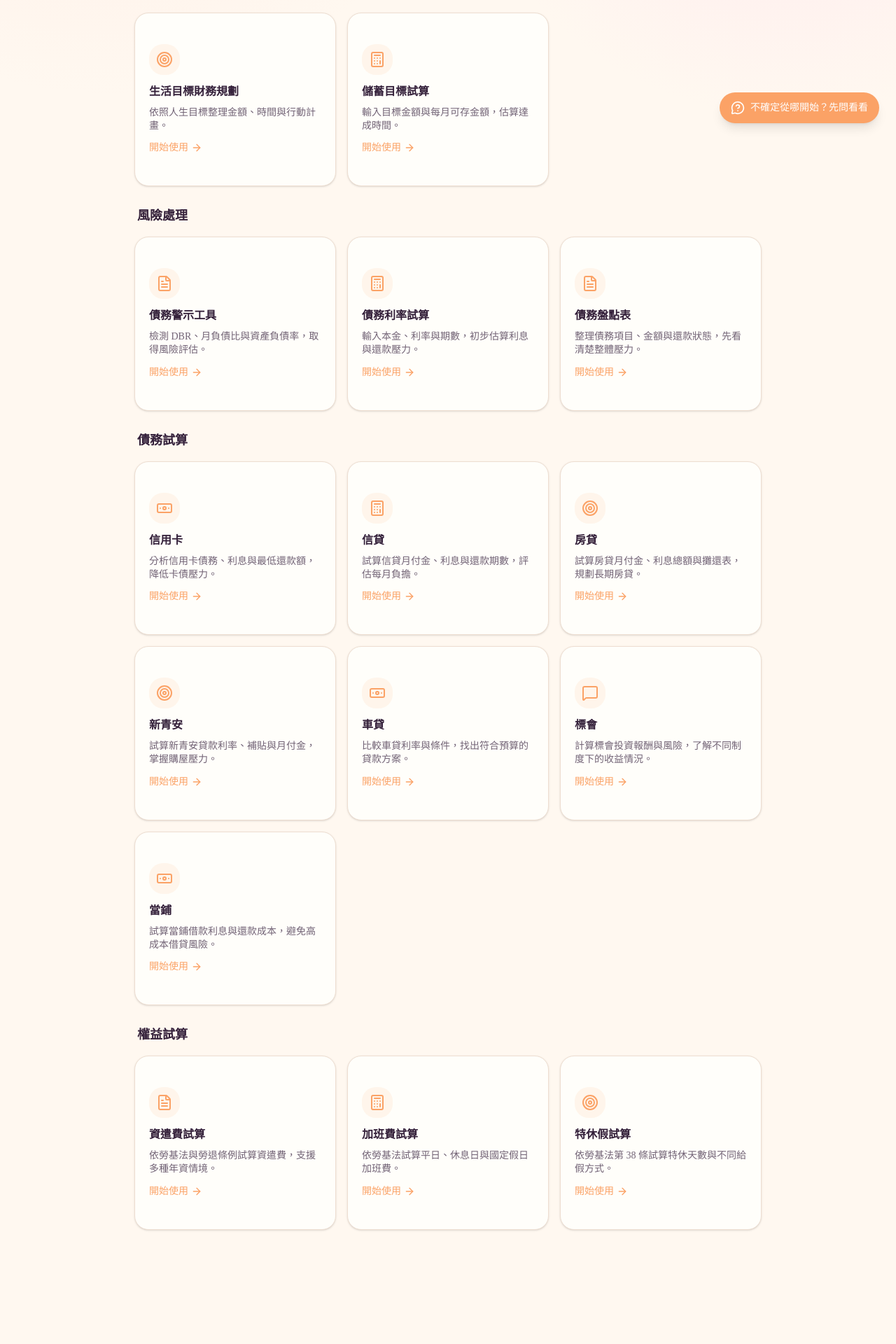
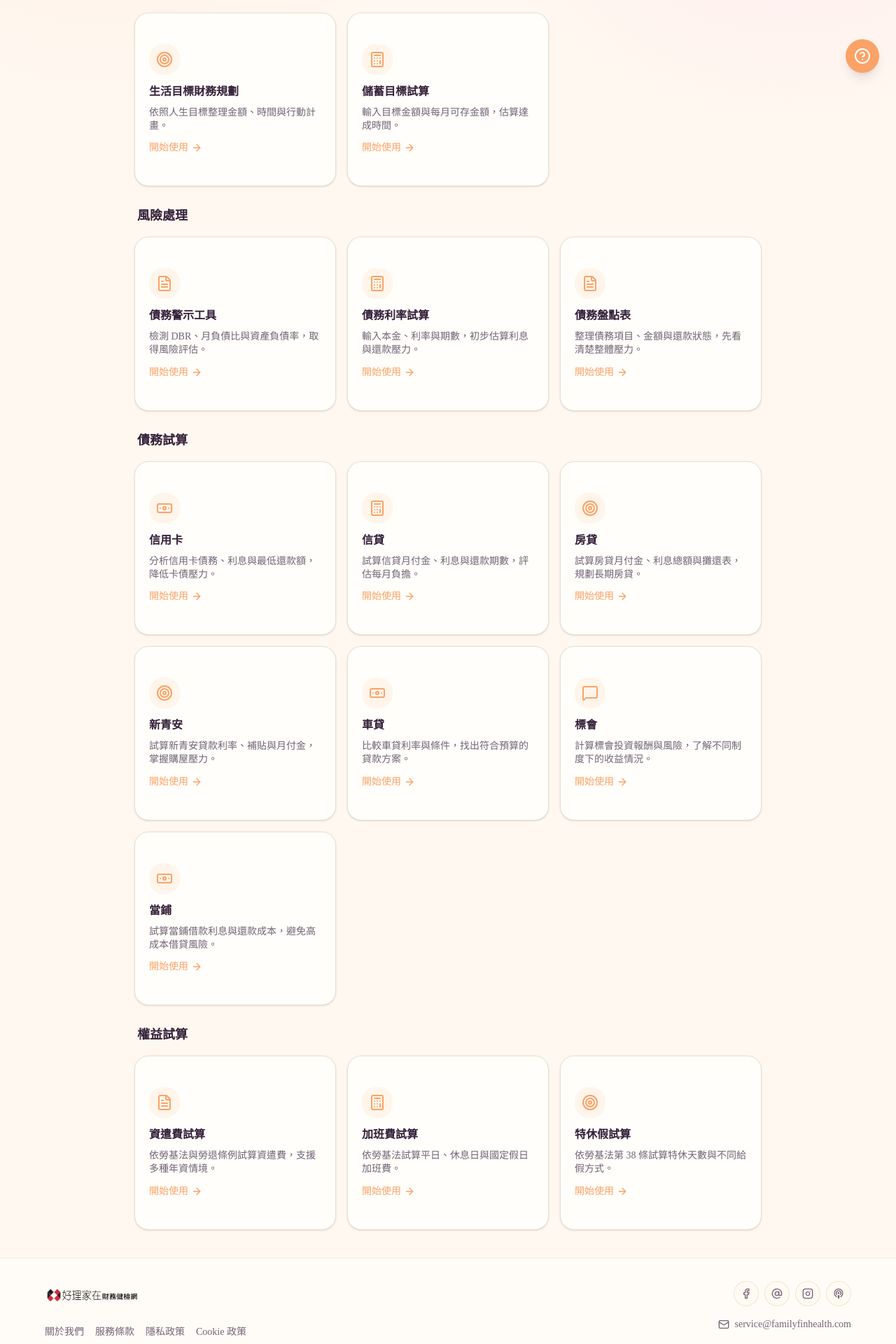
Before and after one commit to Kevin-Yeh-egroup/cowork-website, a Next.js app: page /toolbox in a window 1280 px wide. Shown: the part 600-2520 px from the top of the page at 70% size. Before the commit the page ends 2397 px from the top, so only its background shows below. Built offline with nearby package versions, Linux system fonts and the light colour scheme.

Commit message:
Add clean footer and refine floating help

```diff
--- a/app/layout.tsx
+++ b/app/layout.tsx
@@ -5,6 +5,7 @@ import './globals.css'
 import { Navigation } from '@/components/navigation'
 import { FloatingAskButton } from '@/components/floating-ask-button'
 import { SiteBreadcrumbs } from '@/components/site-breadcrumbs'
+import { SiteFooter } from '@/components/site-footer'
 
 const notoSansTC = Noto_Sans_TC({
   subsets: ["latin"],
@@ -54,6 +55,7 @@ export default function RootLayout({
           <SiteBreadcrumbs />
           {children}
         </main>
+        <SiteFooter />
         <FloatingAskButton />
         {process.env.NODE_ENV === 'production' && <Analytics />}
       </body>
--- a/app/page.tsx
+++ b/app/page.tsx
@@ -149,7 +149,7 @@ export default function HomePage() {
             </CardContent>
           </Card>
 
-          <div>
+          <div id="about" className="scroll-mt-24">
             <h2 className="text-xl sm:text-2xl font-semibold text-foreground mb-4 text-center">關於我們</h2>
             <div className="grid grid-cols-1 md:grid-cols-3 gap-4">
               {aboutLinks.map((item) => {
--- a/app/toolbox/page.tsx
+++ b/app/toolbox/page.tsx
@@ -15,7 +15,7 @@ const accountingToolLink = (tool: string, accountingTab: number) =>
 const categories = [
   {
     id: "accounting-assistant",
-    title: "記帳助理",
+    title: "日常整理",
     tools: [
       {
         href: `${financialCalculatorBase}/basic-accounting`,
--- a/components/floating-ask-button.tsx
+++ b/components/floating-ask-button.tsx
@@ -2,7 +2,7 @@
 
 import Link from "next/link"
 import { useState } from "react"
-import { Bot, MessageCircleQuestion, Send, X } from "lucide-react"
+import { Bot, CircleHelp, Send, X } from "lucide-react"
 import { Button } from "@/components/ui/button"
 import { Input } from "@/components/ui/input"
 import { externalLinks } from "@/lib/external-links"
@@ -15,7 +15,6 @@ const actionLinks = [
 ]
 
 export function FloatingAskButton() {
-  const [isOpen, setIsOpen] = useState(false)
   const [input, setInput] = useState("")
   const [hasResponse, setHasResponse] = useState(false)
 
@@ -24,9 +23,11 @@ export function FloatingAskButton() {
     setHasResponse(true)
   }
 
-  if (isOpen) {
-    return (
-      <div className="fixed bottom-6 right-6 z-50 w-[calc(100vw-2rem)] max-w-sm rounded-2xl border border-border bg-card shadow-2xl">
+  return (
+    <div className="fixed bottom-24 right-5 z-50 sm:right-6">
+      <input id="floating-ask-toggle" type="checkbox" className="peer sr-only" />
+
+      <div className="pointer-events-none invisible absolute bottom-16 right-0 w-[calc(100vw-2rem)] max-w-sm translate-y-2 rounded-2xl border border-border bg-card opacity-0 shadow-2xl transition-all peer-checked:pointer-events-auto peer-checked:visible peer-checked:translate-y-0 peer-checked:opacity-100">
         <div className="flex items-center justify-between border-b border-border p-4">
           <div className="flex items-center gap-2">
             <div className="w-9 h-9 rounded-full bg-primary/10 flex items-center justify-center">
@@ -37,10 +38,16 @@ export function FloatingAskButton() {
               <p className="text-xs text-muted-foreground">先整理你的狀況，再推薦下一步</p>
             </div>
           </div>
-          <Button variant="ghost" size="icon" onClick={() => setIsOpen(false)}>
+          <label
+            htmlFor="floating-ask-toggle"
+            className="inline-flex h-9 w-9 cursor-pointer items-center justify-center rounded-md text-muted-foreground transition-colors hover:bg-secondary hover:text-foreground"
+            role="button"
+            aria-label="關閉問問 AI"
+            title="關閉問問 AI"
+          >
             <X className="h-4 w-4" />
             <span className="sr-only">關閉問問 AI</span>
-          </Button>
+          </label>
         </div>
 
         <div className="space-y-3 p-4">
@@ -96,18 +103,16 @@ export function FloatingAskButton() {
           </Button>
         </div>
       </div>
-    )
-  }
 
-  return (
-    <button
-      type="button"
-      onClick={() => setIsOpen(true)}
-      className="fixed bottom-6 right-6 z-50 flex items-center gap-2 bg-primary text-primary-foreground px-4 py-3 rounded-full shadow-lg hover:shadow-xl transition-all hover:scale-105 group"
-    >
-      <MessageCircleQuestion className="h-5 w-5" />
-      <span className="hidden sm:inline text-sm font-medium">不確定從哪開始？先問看看</span>
-      <span className="sm:hidden text-sm font-medium">問問看</span>
-    </button>
+      <label
+        htmlFor="floating-ask-toggle"
+        className="flex h-12 w-12 cursor-pointer items-center justify-center rounded-full bg-primary text-primary-foreground shadow-lg transition-all hover:scale-105 hover:shadow-xl"
+        role="button"
+        aria-label="不確定從哪開始？先問看看"
+        title="不確定從哪開始？先問看看"
+      >
+        <CircleHelp className="h-6 w-6" />
+      </label>
+    </div>
   )
 }
--- /dev/null
+++ b/components/site-footer.tsx
@@ -0,0 +1,89 @@
+import Image from "next/image"
+import Link from "next/link"
+import { AtSign, Facebook, Instagram, Mail, Podcast } from "lucide-react"
+
+const footerLinks = [
+  { href: "/#about", label: "關於我們" },
+  { href: "https://www.familyfinhealth.com/policies?tab=termsOfUse", label: "服務條款" },
+  { href: "https://www.familyfinhealth.com/policies?tab=privacyPolicy", label: "隱私政策" },
+  { href: "https://www.familyfinhealth.com/policies?tab=cookiePolicy", label: "Cookie 政策" },
+]
+
+const socialLinks = [
+  {
+    href: "https://www.facebook.com/profile.php?id=61572528928425&locale=zh_TW",
+    label: "Facebook",
+    icon: Facebook,
+  },
+  {
+    href: "https://www.threads.com/@fhcs2025",
+    label: "Threads",
+    icon: AtSign,
+  },
+  {
+    href: "https://www.instagram.com/fhcs2025/",
+    label: "Instagram",
+    icon: Instagram,
+  },
+  {
+    href: "https://open.firstory.me/user/haolijiazaipodcast/platforms",
+    label: "Podcast",
+    icon: Podcast,
+  },
+]
+
+export function SiteFooter() {
+  return (
+    <footer className="border-t border-border/70 bg-card/70 px-4 py-8">
+      <div className="mx-auto grid max-w-6xl gap-6 md:grid-cols-[minmax(0,1.35fr)_minmax(280px,0.75fr)] md:items-start">
+        <div>
+          <Link href="/" className="inline-flex items-center">
+            <Image src="/logo.png" alt="好理家在 財務健檢網" width={180} height={52} className="h-10 w-auto" />
+          </Link>
+          <nav aria-label="頁尾連結" className="mt-4 flex flex-wrap gap-x-4 gap-y-2 text-sm">
+            {footerLinks.map((link) => (
+              <Link key={link.label} href={link.href} className="text-muted-foreground transition-colors hover:text-foreground">
+                {link.label}
+              </Link>
+            ))}
+          </nav>
+        </div>
+
+        <div className="space-y-4 md:text-right">
+          <div className="flex items-center gap-2 md:justify-end">
+            {socialLinks.map((link) => {
+              const Icon = link.icon
+
+              return (
+                <a
+                  key={link.label}
+                  href={link.href}
+                  target="_blank"
+                  rel="noopener noreferrer"
+                  className="inline-flex h-9 w-9 items-center justify-center rounded-full border border-border/80 bg-background/80 text-muted-foreground transition-colors hover:border-primary/40 hover:text-primary"
+                  aria-label={`${link.label}（另開新視窗）`}
+                  title={`${link.label}（另開新視窗）`}
+                >
+                  <Icon className="h-4 w-4" />
+                </a>
+              )
+            })}
+          </div>
+
+          <a
+            href="mailto:service@familyfinhealth.com"
+            className="inline-flex items-center gap-2 text-sm text-muted-foreground transition-colors hover:text-foreground"
+          >
+            <Mail className="h-4 w-4" />
+            service@familyfinhealth.com
+          </a>
+        </div>
+      </div>
+
+      <div className="mx-auto mt-6 flex max-w-6xl flex-col gap-2 border-t border-border/70 pt-4 text-xs text-muted-foreground sm:flex-row sm:items-center sm:justify-between">
+        <p>© 2026 好理家在 財務健檢網</p>
+        <p>讓財務整理更容易，也更有人陪。</p>
+      </div>
+    </footer>
+  )
+}
```
